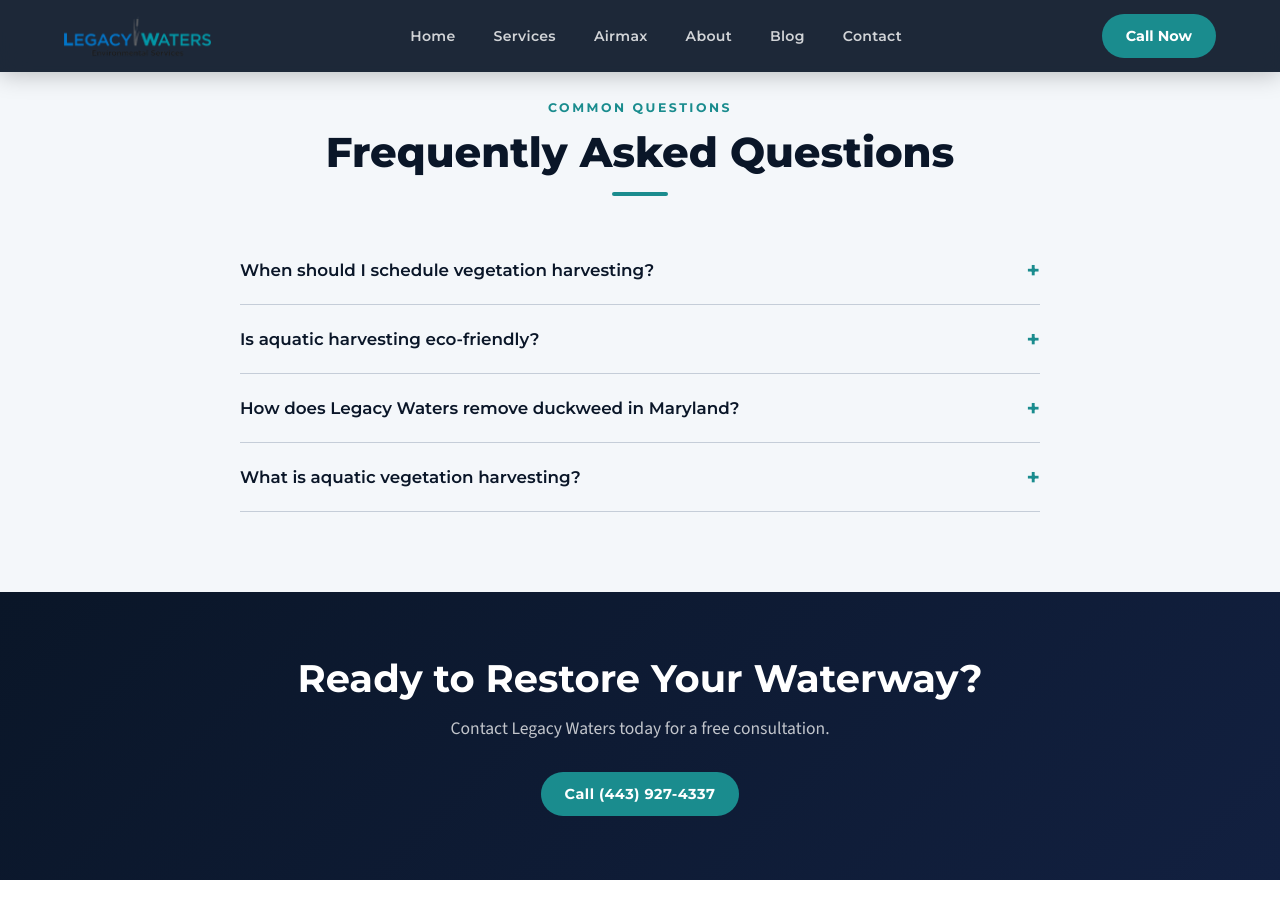
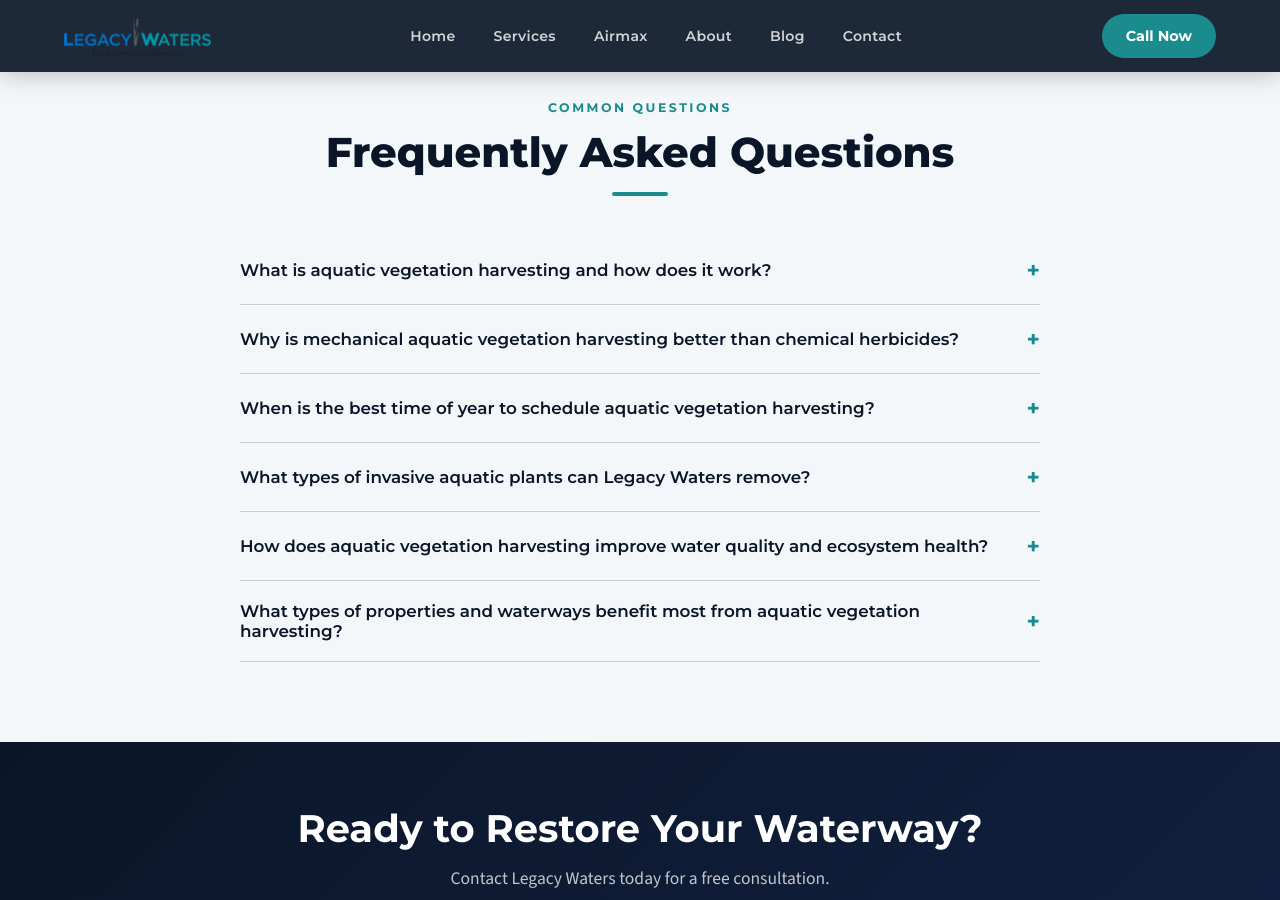
Before and after one commit to JimmyFlame77/Legacy-Waters, a Jekyll site: the page built from aquatic-vegetation-harvesting.html, in a window 1280 px wide and 900 px high, scrolled down 1997 px. Built offline with Jekyll 4.4.1, drawn with Linux system fonts in a browser that asks for light colours; some of the changed lines change nothing that is shown.

Commit message:
Update faqs: YAML on aquatic-vegetation-harvesting.html with new 6-item Q&A set

```diff
--- a/aquatic-vegetation-harvesting.html
+++ b/aquatic-vegetation-harvesting.html
@@ -33,12 +33,16 @@ benefits:
     Eco-conscious clients appreciate our low-impact technique over herbicides. Mechanical harvesting removes the plant material entirely rather than leaving decaying matter in the water, resulting in healthier ecosystems and lasting clarity.
 
 faqs:
-  - question: "When should I schedule vegetation harvesting?"
-    answer: "The best time to schedule aquatic vegetation harvesting is in late spring through early summer, when invasive plants are actively growing but before they reach peak density. Early intervention prevents seed dispersal and reduces the volume of biomass that needs to be removed, making the process more efficient and cost-effective."
-  - question: "Is aquatic harvesting eco-friendly?"
-    answer: "Yes, mechanical harvesting is one of the most environmentally responsible methods for managing aquatic vegetation. Unlike chemical herbicides, it physically removes plant material from the water without introducing any substances that could harm fish, wildlife, or water quality. The removed biomass is transported off-site for proper disposal."
-  - question: "How does Legacy Waters remove duckweed in Maryland?"
-    answer: "We use specialized hydraulic harvesting equipment designed to skim and collect duckweed from the water surface. Our machines can handle large volumes efficiently, clearing ponds and waterways of dense duckweed mats. We also assess the underlying nutrient conditions that promote duckweed growth and can recommend strategies to reduce recurrence."
-  - question: "What is aquatic vegetation harvesting?"
-    answer: "Aquatic vegetation harvesting is the mechanical process of cutting, collecting, and removing unwanted plant growth from ponds, lakes, and waterways. Purpose-built harvesters operate directly on the water, cutting plants below the surface and conveying them onto the machine for transport and off-site disposal. It is an effective, chemical-free approach to managing overgrown waterways."
+  - question: "What is aquatic vegetation harvesting and how does it work?"
+    answer: "Aquatic vegetation harvesting is a mechanical process that cuts, collects, and removes unwanted plant growth from ponds, lakes, and waterways using specialized harvesters that operate directly on the water surface and just below it. These purpose-built machines cut submerged and floating plants, convey the biomass onto the harvester, and transport it for off-site disposal as a chemical-free way to restore open water and safe access."
+  - question: "Why is mechanical aquatic vegetation harvesting better than chemical herbicides?"
+    answer: "Mechanical harvesting removes nuisance plants and our biomass from the water instead of killing them in place, which reduces internal nutrient recycling and the decaying matter that can fuel future algae blooms. Because it does not introduce herbicides, it avoids potential impacts to fish, wildlife, and downstream water quality, making it a preferred option for eco-conscious property owners and municipalities."
+  - question: "When is the best time of year to schedule aquatic vegetation harvesting?"
+    answer: "The ideal window is late spring through early summer, when invasive aquatic plants are actively growing but have not yet reached peak density or gone to seed. Scheduling harvesting during this period helps prevent seed and fragment dispersal, reduces the total biomass to be removed, and makes each harvest more efficient and cost-effective."
+  - question: "What types of invasive aquatic plants can Legacy Waters remove?"
+    answer: "We target fast-spreading invasive and nuisance species such as duckweed and other dense mat-forming plants that choke channels, shorelines, and coves. Our hydraulic harvesters are engineered to cut and collect vegetation up to 6 feet deep, allowing them to manage both surface mats and submerged growth in a single pass."
+  - question: "How does aquatic vegetation harvesting improve water quality and ecosystem health?"
+    answer: "By physically removing plant biomass, aquatic vegetation harvesting exports nutrients like phosphorus that would otherwise be released back into the water as plants decay, helping reduce the conditions that drive algae blooms. Clearing excessive vegetation also increases light penetration and circulation, supports more balanced aquatic habitats, and enhances biodiversity without relying on chemicals."
+  - question: "What types of properties and waterways benefit most from aquatic vegetation harvesting?"
+    answer: "Aquatic vegetation harvesting is especially valuable for private lakefronts, communities, golf courses, homeowner associations, and municipalities that rely on clear water for swimming, boating, and fishing. These stakeholders see benefits such as safer recreation areas, improved aesthetics, higher property values, and lower long-term maintenance costs compared with reactive or chemical-only approaches."
 ---
```
